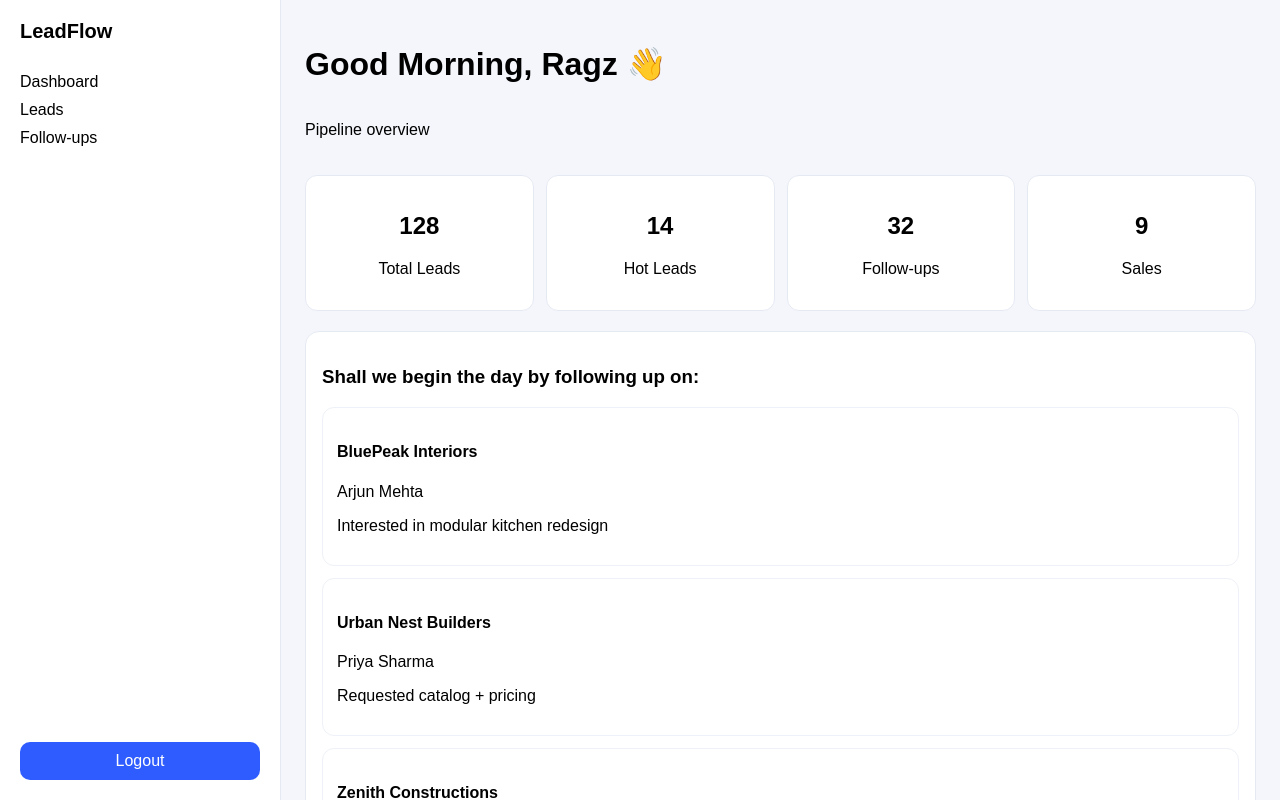
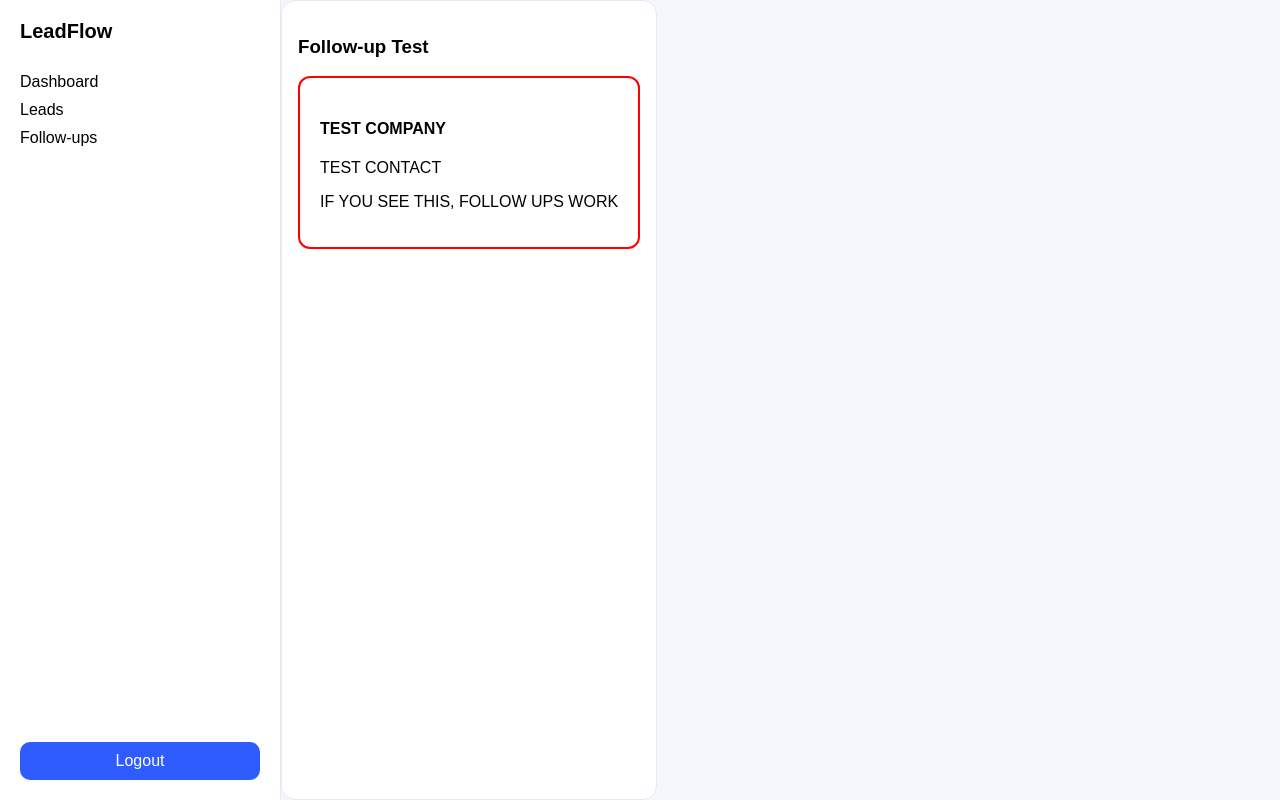
Before and after one commit to stirr3dz3phyr-ship-it/LeadFlow-WarMachine, a React (Vite) app: page / in a window 1280 px wide. Built offline with nearby package versions, Linux system fonts and the light colour scheme.

Commit message:
Update App.jsx

```diff
--- a/src/App.jsx
+++ b/src/App.jsx
@@ -21,66 +21,22 @@ export default function App() {
       </aside>
 
       {/* MAIN */}
-<main className="main">
+{/* FOLLOW UPS TEST */}
+<div className="workspace">
 
-  <h1>Good Morning, {username} 👋</h1>
-  <p>Pipeline overview</p>
+  <h3>Follow-up Test</h3>
 
-  {/* KPI */}
-  <div className="kpi-strip">
+  <div className="followup-list">
 
-    <div className="kpi-card">
-      <h2>128</h2>
-      <p>Total Leads</p>
-    </div>
-
-    <div className="kpi-card">
-      <h2>14</h2>
-      <p>Hot Leads</p>
-    </div>
-
-    <div className="kpi-card">
-      <h2>32</h2>
-      <p>Follow-ups</p>
-    </div>
-
-    <div className="kpi-card">
-      <h2>9</h2>
-      <p>Sales</p>
+    <div className="lead-card" style={{ background: "white", padding: 20, border: "2px solid red" }}>
+      <h4>TEST COMPANY</h4>
+      <p>TEST CONTACT</p>
+      <p>IF YOU SEE THIS, FOLLOW UPS WORK</p>
     </div>
 
   </div>
 
-  {/* FOLLOW UPS */}
-  <div className="workspace">
-
-    <h3>Shall we begin the day by following up on:</h3>
-
-    <div className="followup-list">
-
-      <div className="lead-card">
-        <h4>BluePeak Interiors</h4>
-        <p>Arjun Mehta</p>
-        <p>Interested in modular kitchen redesign</p>
-      </div>
-
-      <div className="lead-card">
-        <h4>Urban Nest Builders</h4>
-        <p>Priya Sharma</p>
-        <p>Requested catalog + pricing</p>
-      </div>
-
-      <div className="lead-card">
-        <h4>Zenith Constructions</h4>
-        <p>Rahul Jain</p>
-        <p>Bulk interior supply discussion</p>
-      </div>
-
-    </div>
-
-  </div>
-
-</main>
+</div>
 
     </div>
   );
```
